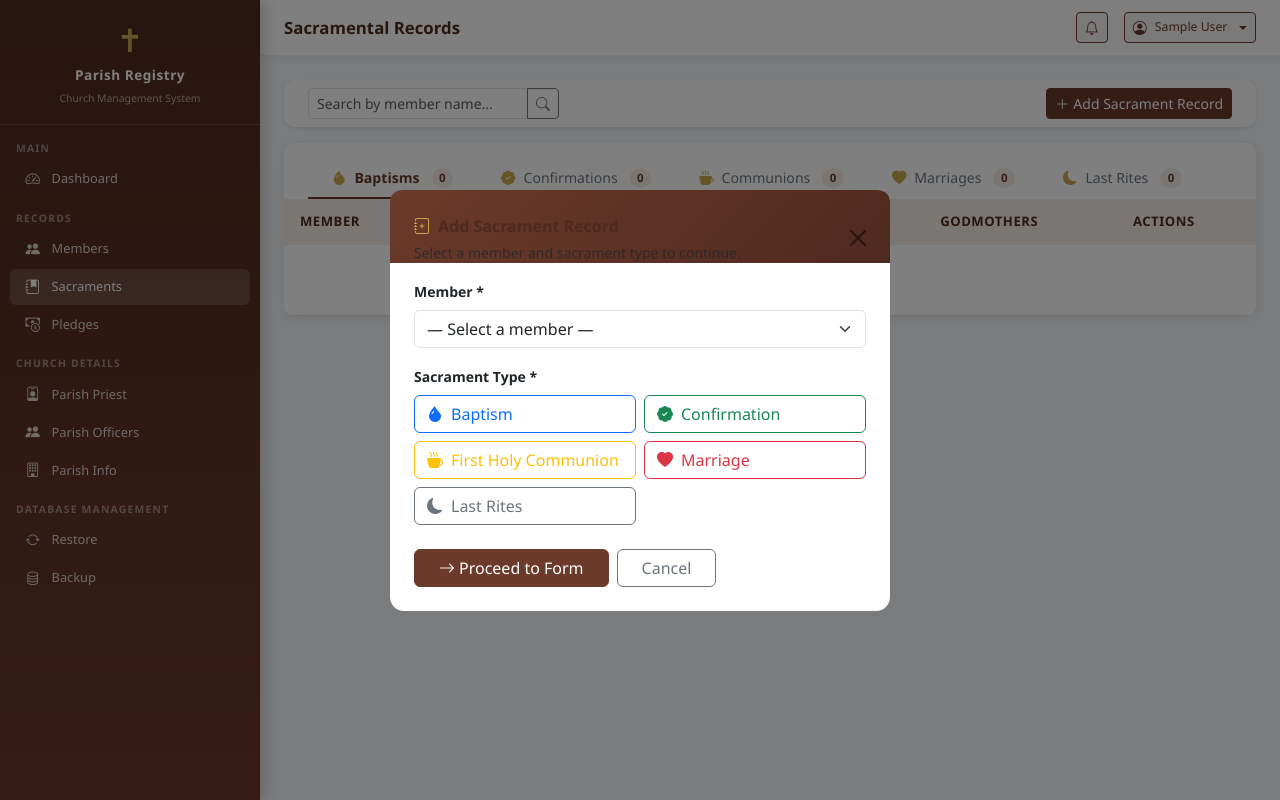
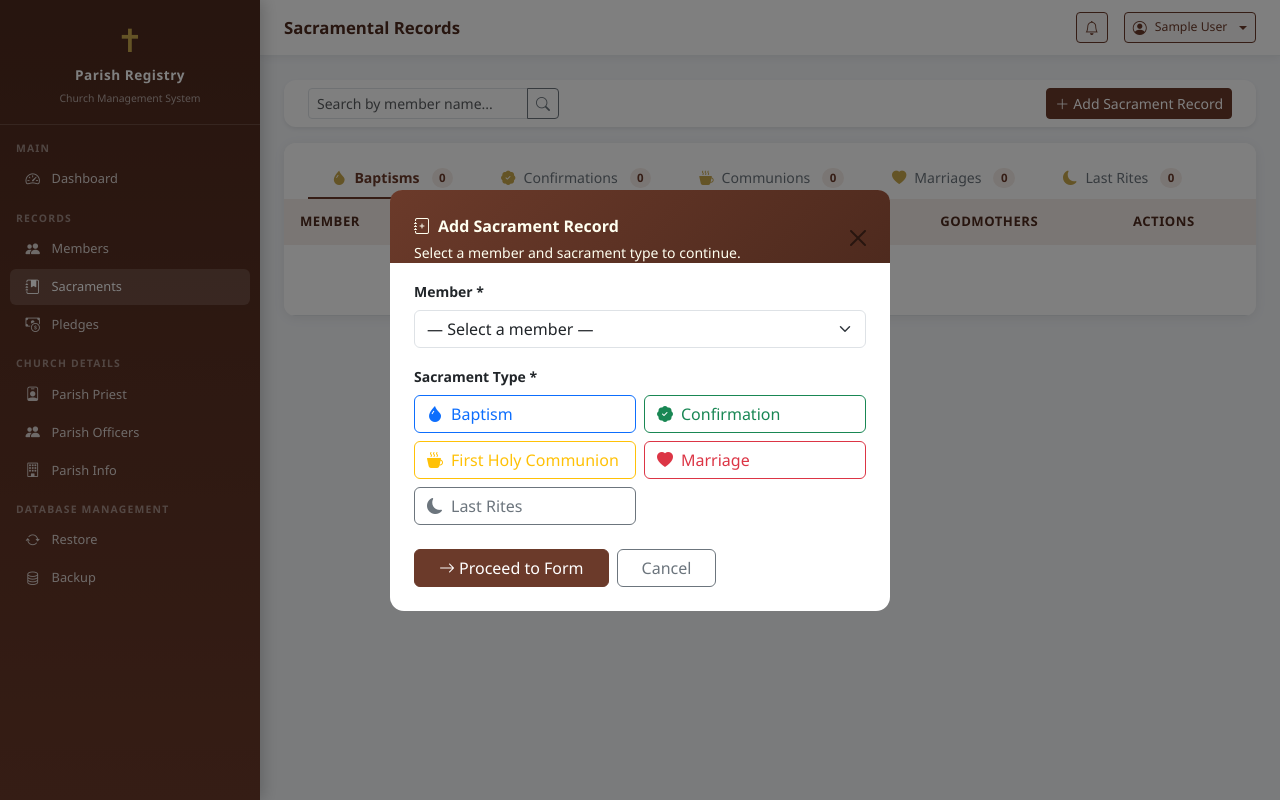
Before and after one commit to Precious143Bless/registry, a Django app: page /sacraments/ in a window 1280 px wide, after a click on "Add Sacrament Record". Run offline with Django 4.2, Linux system fonts and the light colour scheme; the visitor is signed in with stand-in values (Sample User, id 1); data that the repository does not hold is empty.

Commit message:
edit modal sacrament

```diff
--- a/registry/templates/registry/sacraments/list.html
+++ b/registry/templates/registry/sacraments/list.html
@@ -215,10 +215,10 @@
         <div class="modal-content border-0" style="border-radius:14px;">
             <div class="modal-header border-0 pb-0 px-4 pt-4">
                 <div>
-                    <h6 class="modal-title fw-bold mb-0" style="color:#4e2a1e;">
-                        <i class="bi bi-journal-plus me-2" style="color:#c9a84c;"></i>Add Sacrament Record
+                    <h6 class="modal-title fw-bold mb-0" style="color:#fffff0;">
+                        <i class="bi bi-journal-plus me-2" style="color:#fffff0;"></i>Add Sacrament Record
                     </h6>
-                    <p class="text-muted small mb-0 mt-1">Select a member and sacrament type to continue.</p>
+                    <p class="small mb-0 mt-1" style="color:#fffff0;"> Select a member and sacrament type to continue.</p>
                 </div>
                 <button type="button" class="btn-close" data-bs-dismiss="modal"></button>
             </div>
```
